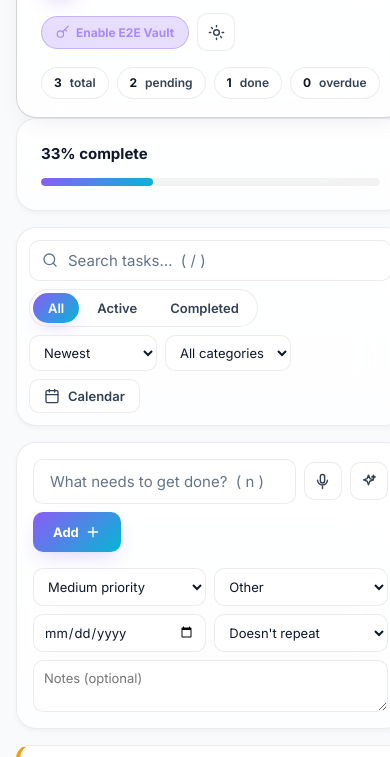
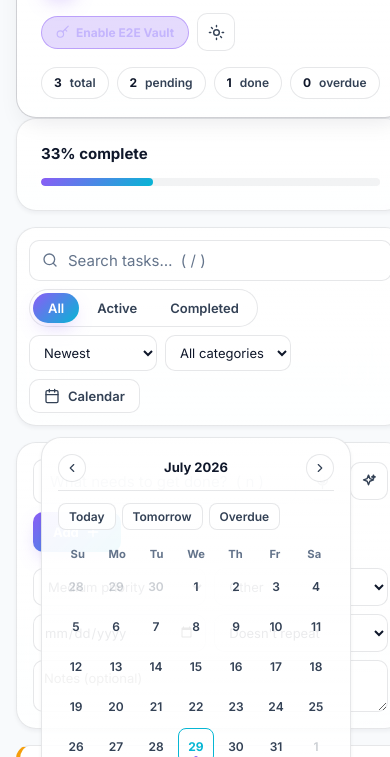
Before and after one commit to Neelkore25/smart-todo, a website with bundled scripts: page index.html in a window 390 px wide. Both pictures are taken after a click on the button "Calendar". Shown: the part 86-843 px from the top of the page. Built offline with nearby package versions, Linux system fonts and the light colour scheme.

Commit message:
Implement visual monthly calendar grid, remove details button, upgrade E2E Encrypted Vault auth & light/dark themes

```diff
--- a/css/components.css
+++ b/css/components.css
@@ -276,16 +276,23 @@ html[data-theme="light"] select option {
 
 .date-popover{
   position: absolute; top: calc(100% + 10px); right: 0; z-index: 9999;
-  width: 280px; padding: var(--space-4);
+  width: 310px; padding: var(--space-4);
   background: var(--surface); border: 1px solid var(--border-strong);
-  border-radius: var(--r-md); box-shadow: var(--shadow-lg);
+  border-radius: var(--r-lg); box-shadow: var(--shadow-lg);
   display: flex; flex-direction: column; gap: var(--space-3);
   backdrop-filter: blur(28px);
 }
 .date-popover[hidden]{ display: none !important; }
 .date-popover-header { display: flex; justify-content: space-between; align-items: center; border-bottom: 1px solid var(--border); padding-bottom: 8px; }
 .popover-title { font-size: var(--fs-sm); font-weight: 700; color: var(--text); }
-.active-badge { font-size: 0.65rem; font-weight: 800; background: var(--accent-soft); color: var(--accent-light); padding: 2px 8px; border-radius: var(--r-full); text-transform: uppercase; }
+.cal-nav-btn {
+  width: 28px; height: 28px; border-radius: 50%; border: 1px solid var(--border);
+  background: var(--glass); color: var(--text-2); cursor: pointer;
+  display: flex; align-items: center; justify-content: center;
+  transition: all var(--dur-fast) ease;
+}
+.cal-nav-btn:hover { color: var(--text); background: var(--glass-hover); border-color: var(--border-strong); }
+.cal-nav-btn svg { width: 14px; height: 14px; }
 
 .date-presets { display: flex; gap: 6px; flex-wrap: wrap; }
 .preset-btn {
@@ -295,14 +302,33 @@ html[data-theme="light"] select option {
 }
 .preset-btn:hover { background: var(--glass-hover); color: var(--text); border-color: var(--border-strong); }
 
-.date-popover-row{ display: flex; gap: 6px; }
-.date-popover-row select{ flex: 1; min-width: 0; padding: 8px 6px; }
+/* Visual Monthly Calendar Grid */
+.cal-grid-wrapper { display: flex; flex-direction: column; gap: 6px; margin: 4px 0; }
+.cal-week-header { display: grid; grid-template-columns: repeat(7, 1fr); text-align: center; font-size: 0.7rem; font-weight: 700; color: var(--text-3); }
+.cal-days-grid { display: grid; grid-template-columns: repeat(7, 1fr); gap: 4px; }
+.cal-day-cell {
+  aspect-ratio: 1; border-radius: 8px; border: 1px solid transparent;
+  background: transparent; color: var(--text-2); font-size: var(--fs-xs); font-weight: 600;
+  cursor: pointer; display: flex; align-items: center; justify-content: center; position: relative;
+  transition: all var(--dur-fast) ease;
+}
+.cal-day-cell:hover:not(:disabled) { background: var(--glass-hover); color: var(--text); border-color: var(--border); }
+.cal-day-cell.other-month { opacity: 0.25; cursor: default; }
+.cal-day-cell.today { border-color: var(--accent-2); color: var(--accent-2); font-weight: 800; }
+.cal-day-cell.selected { background: var(--accent-grad) !important; color: #FFFFFF !important; font-weight: 800; box-shadow: var(--shadow-accent); }
+.cal-day-cell.has-tasks::after {
+  content: ''; position: absolute; bottom: 3px; width: 4px; height: 4px; border-radius: 50%;
+  background: var(--accent);
+}
+.cal-day-cell.selected.has-tasks::after { background: #FFFFFF; }
+
 .date-popover-actions{ display: flex; justify-content: flex-end; gap: var(--space-2); margin-top: 4px; }
 .date-popover-actions button{
   border: 1px solid var(--border); background: var(--glass); color: var(--text-2);
   padding: 7px 14px; border-radius: var(--r-sm); font-size: var(--fs-sm); font-weight: 700; cursor: pointer;
   transition: all var(--dur-fast) ease;
 }
+.date-popover-actions button.full-w { width: 100%; text-align: center; }
 .date-popover-actions button:hover{ color: var(--text); border-color: var(--border-strong); }
 .date-popover-actions button.primary{ background: var(--accent-grad); color: #fff; border: none; box-shadow: var(--shadow-accent); }
 .date-popover-actions button.secondary{ background: transparent; border-color: var(--border); }
--- a/css/tokens.css
+++ b/css/tokens.css
@@ -1,35 +1,34 @@
 /* ==========================================================================
-   DESIGN TOKENS
-   Single source of truth for color, spacing, radius, motion and elevation.
+   DESIGN TOKENS — Single source of truth for color, surfaces, motion & elevation
    ========================================================================== */
 :root {
   color-scheme: dark;
 
-  /* ---------- Color: surfaces ---------- */
-  --bg:            #09090D;
-  --surface:       #12121A;
-  --surface-2:     #1A1A26;
+  /* ---------- Color: surfaces (Dark Default) ---------- */
+  --bg:            #08080C;
+  --surface:       #11111A;
+  --surface-2:     #181826;
   --glass:         rgba(255, 255, 255, 0.05);
   --glass-hover:   rgba(255, 255, 255, 0.09);
-  --glass-strong:  rgba(255, 255, 255, 0.12);
-  --border:        rgba(255, 255, 255, 0.10);
-  --border-strong: rgba(255, 255, 255, 0.22);
-  --border-accent: rgba(139, 92, 246, 0.40);
+  --glass-strong:  rgba(255, 255, 255, 0.14);
+  --border:        rgba(255, 255, 255, 0.12);
+  --border-strong: rgba(255, 255, 255, 0.24);
+  --border-accent: rgba(139, 92, 246, 0.50);
 
-  /* ---------- Color: brand ---------- */
+  /* ---------- Color: brand & accents ---------- */
   --accent:        #8B5CF6;
-  --accent-light:  #A78BFA;
-  --accent-soft:   rgba(139, 92, 246, 0.20);
+  --accent-light:  #C4B5FD;
+  --accent-soft:   rgba(139, 92, 246, 0.22);
   --accent-2:      #06B6D4;
-  --accent-2-soft: rgba(6, 182, 212, 0.18);
-  --accent-grad:   linear-gradient(135deg, #8B5CF6, #06B6D4);
+  --accent-2-soft: rgba(6, 182, 212, 0.20);
+  --accent-grad:   linear-gradient(135deg, #8B5CF6 0%, #06B6D4 100%);
 
-  /* ---------- Color: text ---------- */
+  /* ---------- Color: typography ---------- */
   --text:          #FFFFFF;
   --text-2:        #CBD5E1;
   --text-3:        #94A3B8;
 
-  /* ---------- Color: semantic ---------- */
+  /* ---------- Color: semantics ---------- */
   --success:       #10B981;
   --danger:        #F43F5E;
   --warning:       #F59E0B;
@@ -38,22 +37,22 @@
   --priority-med:  #F59E0B;
   --priority-low:  #06B6D4;
 
-  /* ---------- Theme-aware overlays & badges ---------- */
+  /* ---------- Overlays & Badges ---------- */
   --overlay-soft:  rgba(255, 255, 255, 0.06);
-  --overlay-med:   rgba(255, 255, 255, 0.08);
+  --overlay-med:   rgba(255, 255, 255, 0.10);
   --ripple-color:  rgba(255, 255, 255, 0.35);
-  --notes-bg:      rgba(0, 0, 0, 0.30);
+  --notes-bg:      rgba(0, 0, 0, 0.35);
 
-  --badge-cat-color:     #A78BFA;
+  --badge-cat-color:     #C4B5FD;
   --badge-due-color:     #7FE0FF;
   --badge-overdue-color: var(--danger);
 
   --toast-bg:        #16161F;
   --toast-text:      #FFFFFF;
-  --toast-btn-bg:    rgba(255, 255, 255, 0.1);
-  --toast-btn-hover: rgba(255, 255, 255, 0.18);
+  --toast-btn-bg:    rgba(255, 255, 255, 0.12);
+  --toast-btn-hover: rgba(255, 255, 255, 0.22);
 
-  /* ---------- Spacing (8px system) ---------- */
+  /* ---------- Spacing ---------- */
   --space-1: 4px;
   --space-2: 8px;
   --space-3: 12px;
@@ -69,11 +68,11 @@
   --r-lg: 20px;
   --r-full: 999px;
 
-  /* ---------- Elevation ---------- */
+  /* ---------- Elevation & Glow ---------- */
   --shadow-sm: 0 2px 4px rgba(0, 0, 0, 0.4);
-  --shadow-md: 0 10px 30px -10px rgba(0, 0, 0, 0.6);
-  --shadow-lg: 0 25px 50px -12px rgba(0, 0, 0, 0.75);
-  --shadow-accent: 0 8px 25px -6px rgba(139, 92, 246, 0.45);
+  --shadow-md: 0 10px 30px -8px rgba(0, 0, 0, 0.6);
+  --shadow-lg: 0 25px 50px -12px rgba(0, 0, 0, 0.80);
+  --shadow-accent: 0 8px 25px -6px rgba(139, 92, 246, 0.50);
 
   /* ---------- Motion ---------- */
   --ease: cubic-bezier(.22, 1, .36, 1);
@@ -91,7 +90,7 @@
   --fs-xl: 1.5rem;
 
   /* ---------- Scrollbar ---------- */
-  --scrollbar-thumb: rgba(255, 255, 255, 0.18);
+  --scrollbar-thumb: rgba(255, 255, 255, 0.20);
 }
 
 @media (prefers-reduced-motion: reduce) {
@@ -101,19 +100,20 @@
   }
 }
 
-/* ---------- Light theme (explicit, or auto + OS light) ---------- */
+/* ---------- Light Theme Overrides ---------- */
 html[data-theme="light"],
 html[data-theme="auto"] {
   --bg-light:            #F8FAFC;
   --surface-light:       #FFFFFF;
+  --surface-2-light:     #F1F5F9;
 
-  --glass-light:         rgba(255, 255, 255, 0.75);
-  --glass-hover-light:   rgba(255, 255, 255, 0.90);
-  --glass-strong-light:  rgba(255, 255, 255, 0.95);
+  --glass-light:         rgba(255, 255, 255, 0.85);
+  --glass-hover-light:   rgba(255, 255, 255, 0.95);
+  --glass-strong-light:  rgba(255, 255, 255, 0.98);
 
-  --border-light:        rgba(15, 23, 42, 0.08);
-  --border-strong-light: rgba(15, 23, 42, 0.18);
-  --border-accent-light: rgba(139, 92, 246, 0.35);
+  --border-light:        rgba(15, 23, 42, 0.10);
+  --border-strong-light: rgba(15, 23, 42, 0.20);
+  --border-accent-light: rgba(139, 92, 246, 0.45);
 
   --text-light:          #0F172A;
   --text-2-light:        #334155;
@@ -121,28 +121,28 @@ html[data-theme="auto"] {
 
   --scrollbar-thumb-light: rgba(15, 23, 42, 0.20);
 
-  --overlay-soft-light: rgba(20, 20, 30, 0.05);
-  --overlay-med-light:  rgba(20, 20, 30, 0.07);
-  --ripple-color-light: rgba(20, 20, 30, 0.16);
-  --notes-bg-light:     rgba(20, 20, 30, 0.035);
+  --overlay-soft-light: rgba(15, 23, 42, 0.05);
+  --overlay-med-light:  rgba(15, 23, 42, 0.08);
+  --ripple-color-light: rgba(15, 23, 42, 0.16);
+  --notes-bg-light:     rgba(15, 23, 42, 0.04);
 
-  --badge-cat-color-light:     #5B3DE0;
-  --badge-due-color-light:     #0089B3;
-  --badge-overdue-color-light: #D93A50;
+  --badge-cat-color-light:     #6D28D9;
+  --badge-due-color-light:     #0284C7;
+  --badge-overdue-color-light: #E11D48;
 
   --toast-bg-light:        #FFFFFF;
-  --toast-text-light:      #17171C;
-  --toast-btn-bg-light:    rgba(20, 20, 30, 0.06);
-  --toast-btn-hover-light: rgba(20, 20, 30, 0.1);
+  --toast-text-light:      #0F172A;
+  --toast-btn-bg-light:    rgba(15, 23, 42, 0.06);
+  --toast-btn-hover-light: rgba(15, 23, 42, 0.12);
 }
 
-/* Explicit Light Theme */
+/* Explicit Light Theme Application */
 html[data-theme="light"] {
   color-scheme: light;
 
   --bg: var(--bg-light);
   --surface: var(--surface-light);
-  --surface-2: #F1F5F9;
+  --surface-2: var(--surface-2-light);
 
   --glass: var(--glass-light);
   --glass-hover: var(--glass-hover-light);
@@ -172,20 +172,20 @@ html[data-theme="light"] {
   --toast-btn-bg:    var(--toast-btn-bg-light);
   --toast-btn-hover: var(--toast-btn-hover-light);
 
-  --shadow-sm: 0 2px 4px rgba(15, 23, 42, 0.04);
-  --shadow-md: 0 10px 25px -8px rgba(15, 23, 42, 0.08);
-  --shadow-lg: 0 20px 40px -12px rgba(15, 23, 42, 0.12);
-  --shadow-accent: 0 8px 20px -6px rgba(139, 92, 246, 0.30);
+  --shadow-sm: 0 2px 4px rgba(15, 23, 42, 0.05);
+  --shadow-md: 0 10px 25px -8px rgba(15, 23, 42, 0.10);
+  --shadow-lg: 0 20px 40px -12px rgba(15, 23, 42, 0.15);
+  --shadow-accent: 0 8px 20px -6px rgba(139, 92, 246, 0.35);
 }
 
-/* Auto Theme + OS Light */
+/* Auto Theme + OS Light Scheme */
 @media (prefers-color-scheme: light) {
   html[data-theme="auto"] {
     color-scheme: light;
 
     --bg: var(--bg-light);
     --surface: var(--surface-light);
-    --surface-2: #F1F5F9;
+    --surface-2: var(--surface-2-light);
 
     --glass: var(--glass-light);
     --glass-hover: var(--glass-hover-light);
@@ -215,9 +215,9 @@ html[data-theme="light"] {
     --toast-btn-bg:    var(--toast-btn-bg-light);
     --toast-btn-hover: var(--toast-btn-hover-light);
 
-    --shadow-sm: 0 2px 4px rgba(15, 23, 42, 0.04);
-    --shadow-md: 0 10px 25px -8px rgba(15, 23, 42, 0.08);
-    --shadow-lg: 0 20px 40px -12px rgba(15, 23, 42, 0.12);
-    --shadow-accent: 0 8px 20px -6px rgba(139, 92, 246, 0.30);
+    --shadow-sm: 0 2px 4px rgba(15, 23, 42, 0.05);
+    --shadow-md: 0 10px 25px -8px rgba(15, 23, 42, 0.10);
+    --shadow-lg: 0 20px 40px -12px rgba(15, 23, 42, 0.15);
+    --shadow-accent: 0 8px 20px -6px rgba(139, 92, 246, 0.35);
   }
 }
--- a/index.html
+++ b/index.html
@@ -113,22 +113,18 @@
         </button>
         <div class="date-popover glass" id="datePopover" hidden>
           <div class="date-popover-header">
-            <span class="popover-title">Filter by Date</span>
-            <span id="dateFilterActiveBadge" class="active-badge" hidden>Active</span>
+            <button type="button" class="cal-nav-btn" id="calPrevMonth" title="Previous month"><i data-lucide="chevron-left"></i></button>
+            <span class="popover-title" id="calMonthYearLabel">July 2026</span>
+            <button type="button" class="cal-nav-btn" id="calNextMonth" title="Next month"><i data-lucide="chevron-right"></i></button>
           </div>
           <div class="date-presets">
             <button type="button" class="preset-btn" data-preset="today">Today</button>
             <button type="button" class="preset-btn" data-preset="tomorrow">Tomorrow</button>
             <button type="button" class="preset-btn" data-preset="overdue">Overdue</button>
           </div>
-          <div class="date-popover-row">
-            <select id="dpDay" aria-label="Day"></select>
-            <select id="dpMonth" aria-label="Month"></select>
-            <select id="dpYear" aria-label="Year"></select>
-          </div>
+          <div class="cal-grid-wrapper" id="calGridDays"></div>
           <div class="date-popover-actions">
-            <button type="button" id="dpClear" class="secondary">Clear Filter</button>
-            <button type="button" id="dpOk" class="primary">Apply Date</button>
+            <button type="button" id="dpClear" class="secondary full-w">Clear Filter</button>
           </div>
         </div>
       </div>
--- a/js/calendar.js
+++ b/js/calendar.js
@@ -1,115 +1,212 @@
 /* ============================================================
-   DATE FILTER — year / month / day popover with presets.
-   Sets state.calSelectedDate (an ISO date or 'overdue') used
-   by tasks.js to filter the list.
+   CALENDAR MODULE — Interactive Visual Monthly Calendar Grid
+   & Quick Date Filter Presets.
+   Sets state.calSelectedDate (ISO date string or 'overdue')
+   used by tasks.js to filter the task list.
    ============================================================ */
 import { $, $$ } from './dom.js';
 import { state, todayISO } from './state.js';
 
-const MONTHS = ['January','February','March','April','May','June','July','August','September','October','November','December'];
+const MONTH_NAMES = [
+  'January', 'February', 'March', 'April', 'May', 'June',
+  'July', 'August', 'September', 'October', 'November', 'December'
+];
 
-function daysInMonth(y, m){ return new Date(y, m + 1, 0).getDate(); }
+let calCurrentView = new Date(); // Month currently displayed in grid
 
-function populateSelects(){
-  const now = new Date();
-  const dpYear = $('#dpYear'), dpMonth = $('#dpMonth'), dpDay = $('#dpDay');
-  const base = (state.calSelectedDate && state.calSelectedDate !== 'overdue')
-    ? new Date(state.calSelectedDate + 'T00:00')
-    : now;
-
-  dpYear.innerHTML = Array.from({ length: 12 }, (_, i) => now.getFullYear() - 5 + i)
-    .map(y => `<option value="${y}" ${y === base.getFullYear() ? 'selected' : ''}>${y}</option>`).join('');
-  dpMonth.innerHTML = MONTHS.map((name, i) => `<option value="${i}" ${i === base.getMonth() ? 'selected' : ''}>${name}</option>`).join('');
-  fillDays(base.getFullYear(), base.getMonth(), base.getDate());
+function getDaysInMonth(year, month) {
+  return new Date(year, month + 1, 0).getDate();
 }
 
-function fillDays(y, m, selectedDay){
-  const dpDay = $('#dpDay');
-  const total = daysInMonth(y, m);
-  const day = Math.min(selectedDay || 1, total);
-  dpDay.innerHTML = Array.from({ length: total }, (_, i) => i + 1)
-    .map(d => `<option value="${d}" ${d === day ? 'selected' : ''}>${d}</option>`).join('');
+function getFirstDayOfMonth(year, month) {
+  return new Date(year, month, 1).getDay(); // 0 = Sun, 1 = Mon ...
 }
 
-function updateDateTriggerLabel() {
+function updateTriggerLabel() {
   const toggleBtn = $('#datePickerToggle');
   const labelEl = $('#dateFilterLabel');
   const badgeEl = $('#dateFilterActiveBadge');
 
+  if (!labelEl || !toggleBtn) return;
+
   if (!state.calSelectedDate) {
-    if (labelEl) labelEl.textContent = 'Calendar';
+    labelEl.textContent = 'Calendar';
     toggleBtn.classList.remove('active');
     if (badgeEl) badgeEl.hidden = true;
   } else if (state.calSelectedDate === 'overdue') {
-    if (labelEl) labelEl.textContent = 'Overdue';
+    labelEl.textContent = 'Overdue';
     toggleBtn.classList.add('active');
     if (badgeEl) badgeEl.hidden = false;
   } else if (state.calSelectedDate === todayISO()) {
-    if (labelEl) labelEl.textContent = 'Today';
+    labelEl.textContent = 'Today';
     toggleBtn.classList.add('active');
     if (badgeEl) badgeEl.hidden = false;
   } else {
     const d = new Date(state.calSelectedDate + 'T00:00');
-    if (labelEl) labelEl.textContent = d.toLocaleDateString(undefined, { month: 'short', day: 'numeric' });
+    labelEl.textContent = d.toLocaleDateString(undefined, { month: 'short', day: 'numeric' });
     toggleBtn.classList.add('active');
     if (badgeEl) badgeEl.hidden = false;
   }
 }
 
-export function initCalendar(onChange){
+function renderVisualCalendarGrid(onChange) {
+  const gridContainer = $('#calGridDays');
+  const monthYearLabel = $('#calMonthYearLabel');
+  if (!gridContainer || !monthYearLabel) return;
+
+  const year = calCurrentView.getFullYear();
+  const month = calCurrentView.getMonth();
+
+  monthYearLabel.textContent = `${MONTH_NAMES[month]} ${year}`;
+
+  const daysInMonth = getDaysInMonth(year, month);
+  const firstDay = getFirstDayOfMonth(year, month);
+  const daysInPrevMonth = getDaysInMonth(year, month - 1);
+
+  // Collect tasks due dates set for dot indicators
+  const taskDueDates = new Set(state.tasks.map(t => t.due).filter(Boolean));
+
+  let html = '';
+
+  // Day headers (Sun - Sat)
+  const dayHeaders = ['Su', 'Mo', 'Tu', 'We', 'Th', 'Fr', 'Sa'];
+  html += `<div class="cal-week-header">` +
+    dayHeaders.map(d => `<span class="cal-week-day">${d}</span>`).join('') +
+    `</div><div class="cal-days-grid">`;
+
+  // Previous month trailing days
+  for (let i = firstDay - 1; i >= 0; i--) {
+    const prevDayNum = daysInPrevMonth - i;
+    html += `<button type="button" class="cal-day-cell other-month" disabled>${prevDayNum}</button>`;
+  }
+
+  const todayStr = todayISO();
+
+  // Current month days
+  for (let day = 1; day <= daysInMonth; day++) {
+    const dateStr = `${year}-${String(month + 1).padStart(2, '0')}-${String(day).padStart(2, '0')}`;
+    const isToday = dateStr === todayStr;
+    const isSelected = state.calSelectedDate === dateStr;
+    const hasTasks = taskDueDates.has(dateStr);
+
+    let classes = 'cal-day-cell';
+    if (isToday) classes += ' today';
+    if (isSelected) classes += ' selected';
+    if (hasTasks) classes += ' has-tasks';
+
+    html += `<button type="button" class="${classes}" data-date="${dateStr}">${day}</button>`;
+  }
+
+  // Next month leading days padding to complete 6 rows (42 cells total)
+  const totalCellsSoFar = firstDay + daysInMonth;
+  const remainingCells = (42 - totalCellsSoFar) % 7;
+  for (let day = 1; day <= remainingCells; day++) {
+    html += `<button type="button" class="cal-day-cell other-month" disabled>${day}</button>`;
+  }
+
+  html += `</div>`;
+  gridContainer.innerHTML = html;
+
+  // Bind day cell click handlers
+  $$('.cal-day-cell[data-date]', gridContainer).forEach(cell => {
+    cell.addEventListener('click', (e) => {
+      e.stopPropagation();
+      state.calSelectedDate = cell.dataset.date;
+      updateTriggerLabel();
+      renderVisualCalendarGrid(onChange);
+      closePopover();
+      onChange && onChange();
+    });
+  });
+}
+
+function positionPopover() {
   const toggleBtn = $('#datePickerToggle');
   const popover = $('#datePopover');
-  const dpYear = $('#dpYear'), dpMonth = $('#dpMonth'), dpDay = $('#dpDay');
+  if (!toggleBtn || !popover) return;
 
-  function positionPopover(){
   const btnRect = toggleBtn.getBoundingClientRect();
-    const gap = 8;
+  const gap = 10;
   const vw = window.innerWidth, vh = window.innerHeight;
 
   popover.style.left = '0px';
   popover.style.top = '0px';
-    const pw = popover.offsetWidth, ph = popover.offsetHeight;
+  const pw = popover.offsetWidth || 300;
+  const ph = popover.offsetHeight || 380;
 
   let left = btnRect.right - pw;
   let top = btnRect.bottom + gap;
 
-    left = Math.min(Math.max(left, 8), vw - pw - 8);
-    if (top + ph > vh - 8) top = btnRect.top - ph - gap;
+  left = Math.min(Math.max(left, 12), vw - pw - 12);
+  if (top + ph > vh - 12) top = btnRect.top - ph - gap;
 
   popover.style.left = `${Math.round(left)}px`;
   popover.style.top = `${Math.round(top)}px`;
 }
 
-  function closeOnScroll(){ if (!popover.hidden) closePopover(); }
-  function closePopover(){
+function closePopover() {
+  const toggleBtn = $('#datePickerToggle');
+  const popover = $('#datePopover');
+  if (!popover) return;
   popover.hidden = true;
-    toggleBtn.setAttribute('aria-expanded', 'false');
+  if (toggleBtn) toggleBtn.setAttribute('aria-expanded', 'false');
   window.removeEventListener('resize', positionPopover);
-    window.removeEventListener('scroll', closeOnScroll, true);
+  window.removeEventListener('scroll', closePopoverOnScroll, true);
 }
+
+function closePopoverOnScroll() {
+  const popover = $('#datePopover');
+  if (popover && !popover.hidden) closePopover();
+}
+
+export function initCalendar(onChange) {
+  const toggleBtn = $('#datePickerToggle');
+  const popover = $('#datePopover');
+  const prevMonthBtn = $('#calPrevMonth');
+  const nextMonthBtn = $('#calNextMonth');
+
+  if (!toggleBtn || !popover) return;
 
   toggleBtn.addEventListener('click', (e) => {
     e.stopPropagation();
     const willShow = popover.hidden;
-    if (willShow){
-      populateSelects();
+    if (willShow) {
+      if (state.calSelectedDate && state.calSelectedDate !== 'overdue') {
+        calCurrentView = new Date(state.calSelectedDate + 'T00:00');
+      } else {
+        calCurrentView = new Date();
+      }
+      renderVisualCalendarGrid(onChange);
       popover.hidden = false;
       positionPopover();
       toggleBtn.setAttribute('aria-expanded', 'true');
       window.addEventListener('resize', positionPopover);
-      window.addEventListener('scroll', closeOnScroll, true);
+      window.addEventListener('scroll', closePopoverOnScroll, true);
     } else {
       closePopover();
     }
   });
 
-  [dpYear, dpMonth].forEach(sel => sel.addEventListener('change', () => {
-    fillDays(Number(dpYear.value), Number(dpMonth.value), Number(dpDay.value));
-  }));
+  if (prevMonthBtn) {
+    prevMonthBtn.addEventListener('click', (e) => {
+      e.stopPropagation();
+      calCurrentView.setMonth(calCurrentView.getMonth() - 1);
+      renderVisualCalendarGrid(onChange);
+    });
+  }
+
+  if (nextMonthBtn) {
+    nextMonthBtn.addEventListener('click', (e) => {
+      e.stopPropagation();
+      calCurrentView.setMonth(calCurrentView.getMonth() + 1);
+      renderVisualCalendarGrid(onChange);
+    });
+  }
 
   // Presets
   $$('.preset-btn').forEach(btn => {
-    btn.addEventListener('click', () => {
+    btn.addEventListener('click', (e) => {
+      e.stopPropagation();
       const preset = btn.dataset.preset;
       if (preset === 'today') {
         state.calSelectedDate = todayISO();
@@ -121,31 +218,27 @@ export function initCalendar(onChange){
         state.calSelectedDate = 'overdue';
       }
       closePopover();
-      updateDateTriggerLabel();
+      updateTriggerLabel();
       onChange && onChange();
     });
   });
 
-  $('#dpOk').addEventListener('click', () => {
-    const y = Number(dpYear.value), m = Number(dpMonth.value), d = Number(dpDay.value);
-    state.calSelectedDate = `${y}-${String(m + 1).padStart(2, '0')}-${String(d).padStart(2, '0')}`;
+  const clearBtn = $('#dpClear');
+  if (clearBtn) {
+    clearBtn.addEventListener('click', (e) => {
+      e.stopPropagation();
+      state.calSelectedDate = null;
       closePopover();
-    updateDateTriggerLabel();
+      updateTriggerLabel();
       onChange && onChange();
     });
-
-  $('#dpClear').addEventListener('click', () => {
-    state.calSelectedDate = null;
-    closePopover();
-    updateDateTriggerLabel();
-    onChange && onChange();
-  });
+  }
 
   document.addEventListener('click', (e) => {
-    if (!popover.hidden && !popover.contains(e.target) && e.target !== toggleBtn && !toggleBtn.contains(e.target)){
+    if (popover && !popover.hidden && !popover.contains(e.target) && !toggleBtn.contains(e.target)) {
       closePopover();
     }
   });
 
-  updateDateTriggerLabel();
+  updateTriggerLabel();
 }
```
Also changed, not shown: js/tasks.js (+0 -10 lines). Lines whose indentation alone changed are shown as unchanged.
